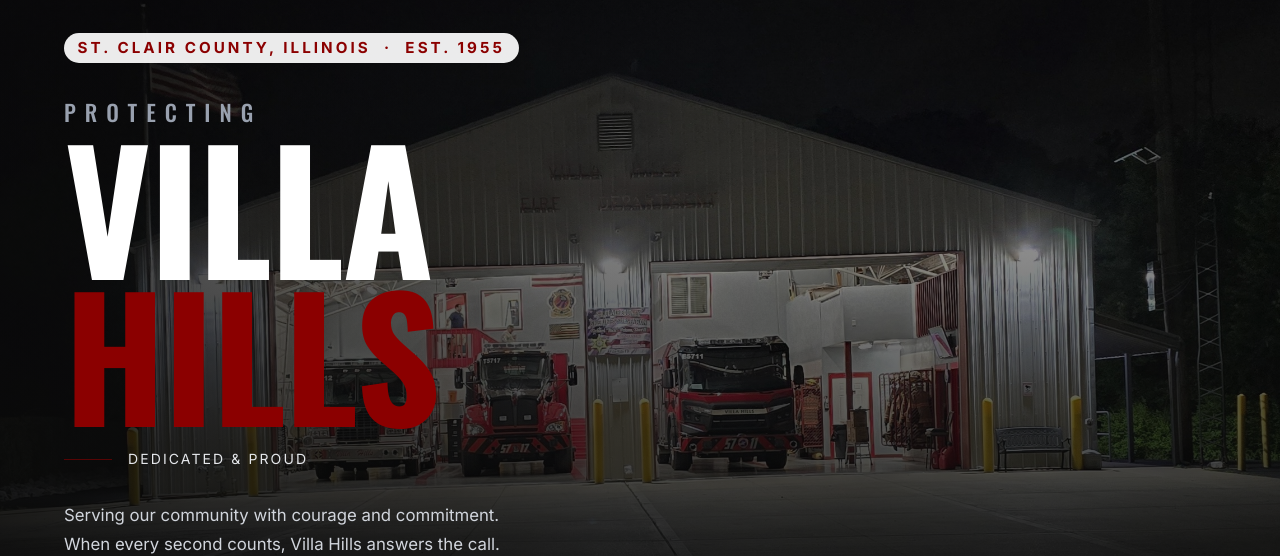
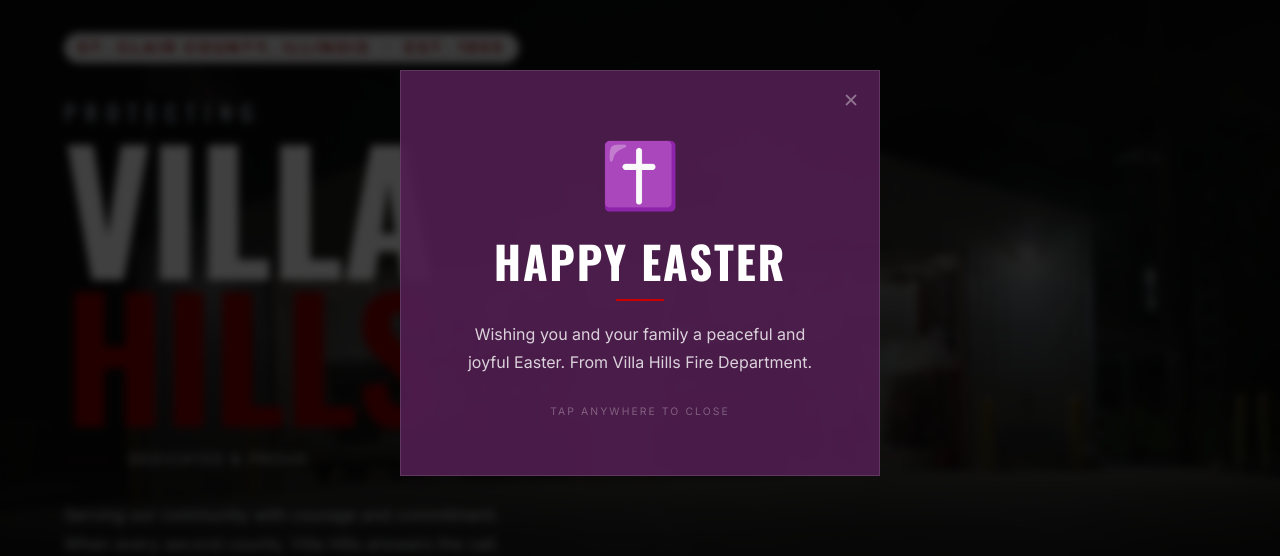
Before and after one commit to MillstadtEMS/villa-hills-fire, a Next.js app: page / in a window 1280 px wide. Shown: the part 127-683 px from the top of the page. Built offline with nearby package versions, Linux system fonts and the light colour scheme; no server answers; the database is empty.

Commit message:
Add holiday overlay — 11 holidays, auto-dismiss, once per day

```diff
--- a/app/layout.tsx
+++ b/app/layout.tsx
@@ -5,6 +5,7 @@
 import Footer from "@/components/Footer";
 import StatusBar from "@/components/StatusBar";
 import FireTruckAnimation from "@/components/FireTruckAnimation";
+import HolidayOverlay from "@/components/HolidayOverlay";
 
 const oswald = Oswald({
   subsets: ["latin"],
@@ -51,6 +52,7 @@
         </main>
         <Footer />
         <FireTruckAnimation />
+        <HolidayOverlay />
       </body>
     </html>
   );
--- /dev/null
+++ b/components/HolidayOverlay.tsx
@@ -0,0 +1,314 @@
+"use client";
+
+import { useEffect, useState } from "react";
+
+interface Holiday {
+  name: string;
+  message: string;
+  sub: string;
+  emoji: string;
+  color: string;
+}
+
+function getHoliday(): Holiday | null {
+  const now = new Date();
+  const month = now.getMonth() + 1; // 1-12
+  const day = now.getDate();
+
+  // Easter calculation (Anonymous Gregorian algorithm)
+  const year = now.getFullYear();
+  const a = year % 19;
+  const b = Math.floor(year / 100);
+  const c = year % 100;
+  const d = Math.floor(b / 4);
+  const e = b % 4;
+  const f = Math.floor((b + 8) / 25);
+  const g = Math.floor((b - f + 1) / 3);
+  const h = (19 * a + b - d - g + 15) % 30;
+  const i = Math.floor(c / 4);
+  const k = c % 4;
+  const l = (32 + 2 * e + 2 * i - h - k) % 7;
+  const m = Math.floor((a + 11 * h + 22 * l) / 451);
+  const easterMonth = Math.floor((h + l - 7 * m + 114) / 31);
+  const easterDay = ((h + l - 7 * m + 114) % 31) + 1;
+  const isEaster = month === easterMonth && day === easterDay;
+
+  // Memorial Day — last Monday in May
+  const memorialDay = (() => {
+    const d = new Date(year, 4, 31);
+    while (d.getDay() !== 1) d.setDate(d.getDate() - 1);
+    return d.getDate();
+  })();
+  const isMemorialDay = month === 5 && day === memorialDay;
+
+  // Labor Day — first Monday in September
+  const laborDay = (() => {
+    const d = new Date(year, 8, 1);
+    while (d.getDay() !== 1) d.setDate(d.getDate() + 1);
+    return d.getDate();
+  })();
+  const isLaborDay = month === 9 && day === laborDay;
+
+  const holidays: { check: boolean; holiday: Holiday }[] = [
+    {
+      check: month === 1 && day === 1,
+      holiday: {
+        name: "New Year's Day",
+        message: "Happy New Year",
+        sub: "From all of us at Villa Hills Fire Department — wishing you a safe and prosperous 2025.",
+        emoji: "🎆",
+        color: "rgba(139,0,0,0.92)",
+      },
+    },
+    {
+      check: month === 2 && day === 14,
+      holiday: {
+        name: "Valentine's Day",
+        message: "Happy Valentine's Day",
+        sub: "Villa Hills Fire Department — grateful for this community we love and serve.",
+        emoji: "❤️",
+        color: "rgba(100,0,0,0.92)",
+      },
+    },
+    {
+      check: month === 3 && day === 17,
+      holiday: {
+        name: "St. Patrick's Day",
+        message: "Happy St. Patrick's Day",
+        sub: "May luck be with you — and if it's not, we'll be there. Stay safe, Villa Hills.",
+        emoji: "☘️",
+        color: "rgba(20,80,20,0.92)",
+      },
+    },
+    {
+      check: isEaster,
+      holiday: {
+        name: "Easter",
+        message: "Happy Easter",
+        sub: "Wishing you and your family a peaceful and joyful Easter. From Villa Hills Fire Department.",
+        emoji: "✝️",
+        color: "rgba(80,30,80,0.92)",
+      },
+    },
+    {
+      check: isMemorialDay,
+      holiday: {
+        name: "Memorial Day",
+        message: "Memorial Day",
+        sub: "We honor and remember those who gave everything in service to this country. Never forgotten.",
+        emoji: "🇺🇸",
+        color: "rgba(10,20,60,0.95)",
+      },
+    },
+    {
+      check: month === 7 && day === 4,
+      holiday: {
+        name: "Fourth of July",
+        message: "Happy Fourth of July",
+        sub: "Enjoy the celebration — and remember, we're always standing by. Stay safe, Villa Hills.",
+        emoji: "🎇",
+        color: "rgba(10,20,60,0.95)",
+      },
+    },
+    {
+      check: isLaborDay,
+      holiday: {
+        name: "Labor Day",
+        message: "Happy Labor Day",
+        sub: "Honoring the work and dedication of every person who shows up for their community. Villa Hills Fire Department.",
+        emoji: "🔧",
+        color: "rgba(20,20,20,0.95)",
+      },
+    },
+    {
+      check: month === 10 && day === 31,
+      holiday: {
+        name: "Halloween",
+        message: "Happy Halloween",
+        sub: "Have a safe night out there, Villa Hills. We'll keep the lights on — just the red ones.",
+        emoji: "🎃",
+        color: "rgba(80,35,0,0.95)",
+      },
+    },
+    {
+      check: month === 11 && day === 28,
+      holiday: {
+        name: "Thanksgiving",
+        message: "Happy Thanksgiving",
+        sub: "Grateful for this community and the privilege of serving it. From all of us at Villa Hills Fire Department.",
+        emoji: "🍂",
+        color: "rgba(80,40,10,0.95)",
+      },
+    },
+    {
+      check: month === 12 && day === 24,
+      holiday: {
+        name: "Christmas Eve",
+        message: "Merry Christmas Eve",
+        sub: "While you're with your families tonight, our volunteers are ready. Wishing you a safe and warm holiday.",
+        emoji: "🕯️",
+        color: "rgba(10,30,10,0.95)",
+      },
+    },
+    {
+      check: month === 12 && day === 25,
+      holiday: {
+        name: "Christmas Day",
+        message: "Merry Christmas",
+        sub: "From every member of Villa Hills Fire Department — wishing you peace, warmth, and a safe holiday.",
+        emoji: "🎄",
+        color: "rgba(10,60,10,0.95)",
+      },
+    },
+  ];
+
+  const match = holidays.find((h) => h.check);
+  return match ? match.holiday : null;
+}
+
+export default function HolidayOverlay() {
+  const [holiday, setHoliday] = useState<Holiday | null>(null);
+  const [visible, setVisible] = useState(false);
+  const [leaving, setLeaving] = useState(false);
+
+  useEffect(() => {
+    const h = getHoliday();
+    if (!h) return;
+
+    // Only show once per day per holiday
+    const key = `vhfd-holiday-${h.name}-${new Date().toDateString()}`;
+    if (sessionStorage.getItem(key)) return;
+
+    setHoliday(h);
+    // Small delay so page loads first
+    const t = setTimeout(() => setVisible(true), 800);
+    return () => clearTimeout(t);
+  }, []);
+
+  // Auto-dismiss after 6 seconds
+  useEffect(() => {
+    if (!visible) return;
+    const t = setTimeout(() => dismiss(), 6000);
+    return () => clearTimeout(t);
+  }, [visible]);
+
+  const dismiss = () => {
+    setLeaving(true);
+    setTimeout(() => {
+      setVisible(false);
+      setLeaving(false);
+      if (holiday) {
+        const key = `vhfd-holiday-${holiday.name}-${new Date().toDateString()}`;
+        sessionStorage.setItem(key, "1");
+      }
+    }, 400);
+  };
+
+  if (!holiday || !visible) return null;
+
+  return (
+    <div
+      onClick={dismiss}
+      style={{
+        position: "fixed",
+        inset: 0,
+        zIndex: 10000,
+        display: "flex",
+        alignItems: "center",
+        justifyContent: "center",
+        background: "rgba(0,0,0,0.75)",
+        backdropFilter: "blur(4px)",
+        WebkitBackdropFilter: "blur(4px)",
+        cursor: "pointer",
+        opacity: leaving ? 0 : 1,
+        transition: "opacity 0.4s ease",
+        padding: "1.5rem",
+      }}
+    >
+      <div
+        onClick={(e) => e.stopPropagation()}
+        style={{
+          background: holiday.color,
+          border: "1px solid rgba(255,255,255,0.12)",
+          maxWidth: "480px",
+          width: "100%",
+          padding: "clamp(2rem, 6vw, 3.5rem)",
+          textAlign: "center",
+          transform: leaving ? "translateY(12px)" : "translateY(0)",
+          transition: "transform 0.4s ease",
+          position: "relative",
+        }}
+      >
+        {/* Close */}
+        <button
+          onClick={dismiss}
+          style={{
+            position: "absolute",
+            top: "1rem",
+            right: "1rem",
+            background: "none",
+            border: "none",
+            color: "rgba(255,255,255,0.4)",
+            fontSize: "1.2rem",
+            cursor: "pointer",
+            lineHeight: 1,
+            padding: "0.25rem",
+          }}
+          aria-label="Close"
+        >
+          ✕
+        </button>
+
+        {/* Emoji */}
+        <div style={{ fontSize: "clamp(2.5rem, 8vw, 4rem)", marginBottom: "1rem" }}>
+          {holiday.emoji}
+        </div>
+
+        {/* Heading */}
+        <h2
+          style={{
+            fontFamily: "var(--font-display)",
+            color: "#ffffff",
+            fontSize: "clamp(1.8rem, 6vw, 2.8rem)",
+            fontWeight: 700,
+            textTransform: "uppercase",
+            lineHeight: 1,
+            marginBottom: "1rem",
+            letterSpacing: "0.04em",
+          }}
+        >
+          {holiday.message}
+        </h2>
+
+        {/* Red rule */}
+        <div style={{ width: "3rem", height: "2px", background: "#cc0000", margin: "0 auto 1.25rem" }} />
+
+        {/* Sub text */}
+        <p
+          style={{
+            fontFamily: "var(--font-body)",
+            color: "rgba(255,255,255,0.8)",
+            fontSize: "clamp(0.85rem, 2.5vw, 1rem)",
+            lineHeight: 1.7,
+            marginBottom: "1.75rem",
+          }}
+        >
+          {holiday.sub}
+        </p>
+
+        {/* Dismiss hint */}
+        <p
+          style={{
+            fontFamily: "var(--font-body)",
+            color: "rgba(255,255,255,0.3)",
+            fontSize: "0.65rem",
+            letterSpacing: "0.2em",
+            textTransform: "uppercase",
+          }}
+        >
+          Tap anywhere to close
+        </p>
+      </div>
+    </div>
+  );
+}
```
